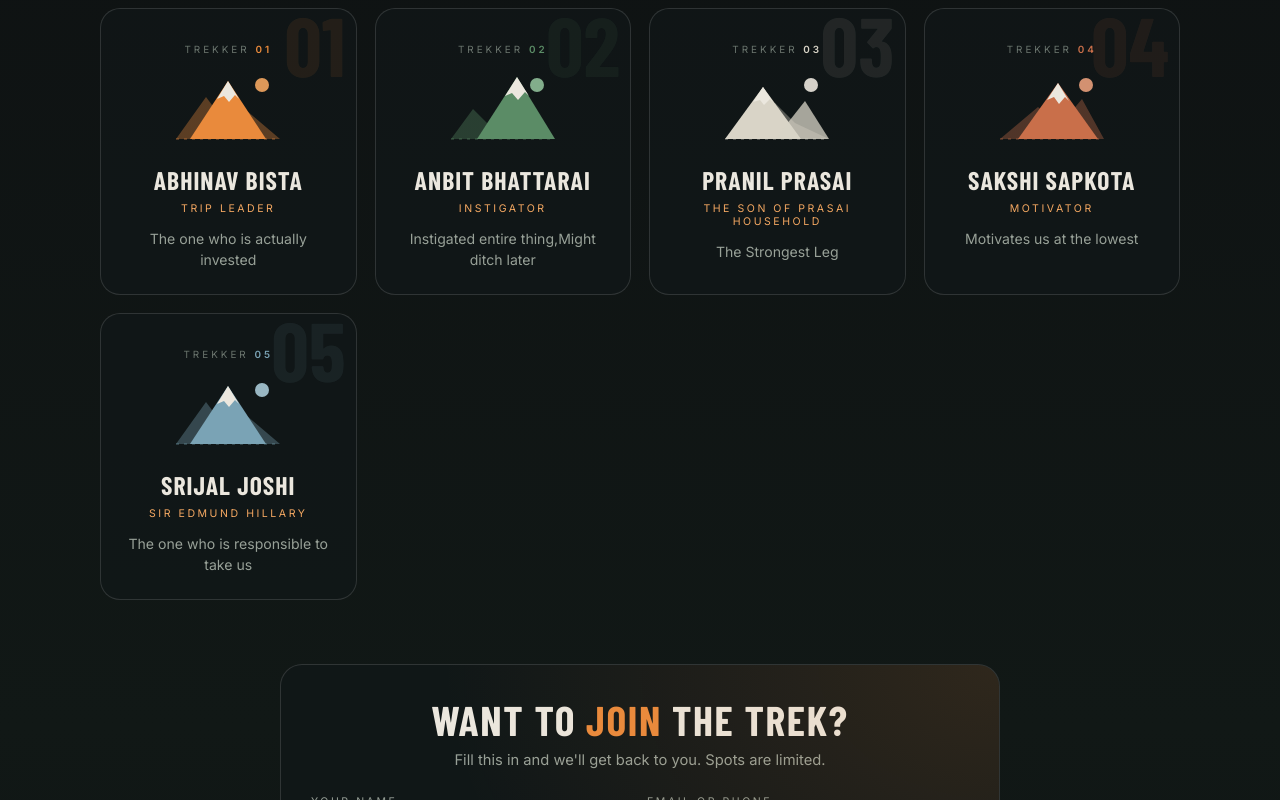
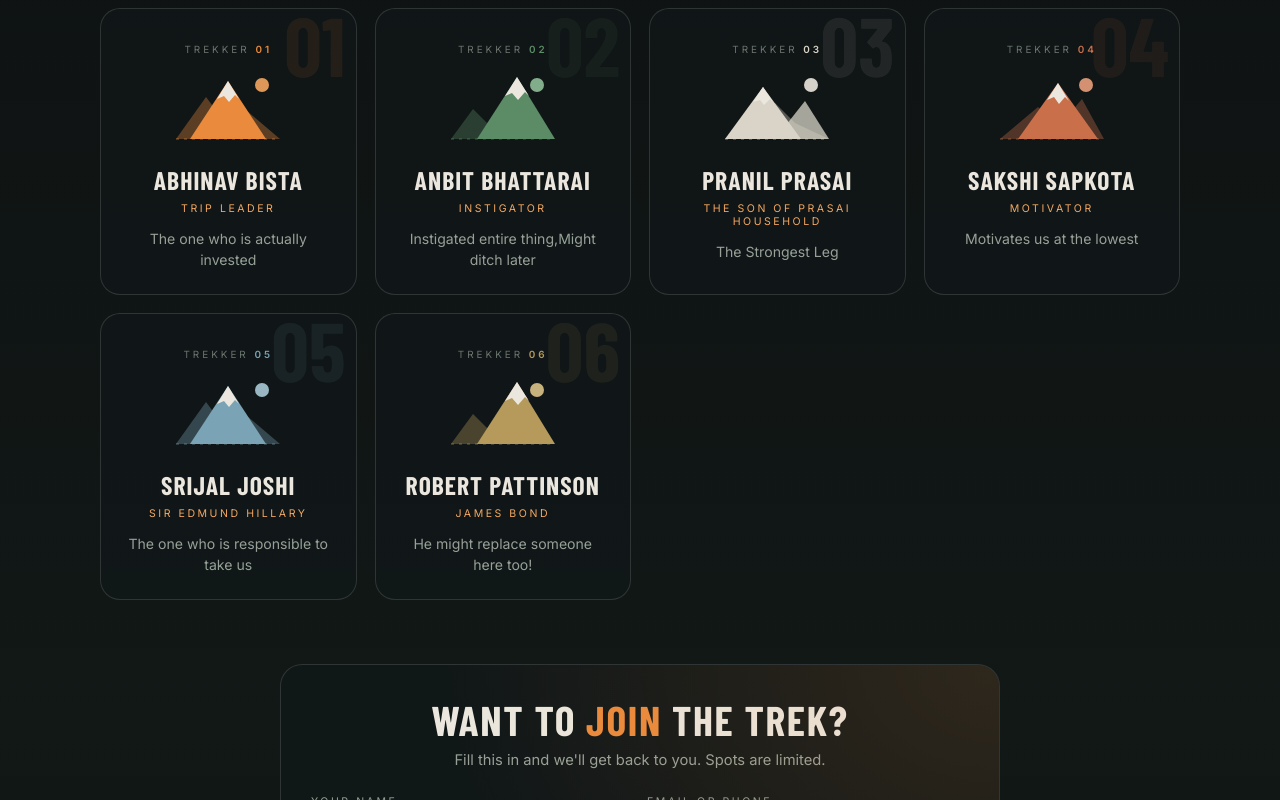
Before and after one commit to NerdBhattarai98/trek_countdown, a plain HTML site: page index.html in a window 1280 px wide. Shown: the part 1055-1855 px from the top of the page. Drawn offline with nearby package versions, Linux system fonts and the light colour scheme.

Commit message:
Add Robert Pattinson to team members list

```diff
--- a/index.html
+++ b/index.html
@@ -247,6 +247,7 @@ const CREW = [
   { name: 'Pranil Prasai', role: 'The Son of Prasai Household',note: 'The Strongest Leg' },
   { name: 'Sakshi Sapkota',  role: 'Motivator',        note: 'Motivates us at the lowest' },
   { name: 'Srijal Joshi',  role: 'Sir Edmund Hillary',        note: 'The one who is responsible to take us' },
+  { name: 'Robert Pattinson',  role: 'James Bond',        note: 'He might replace someone here too!' },
 ];
 // Where join requests go. Fill in ONE (checked in this order):
 const JOIN = {
```
